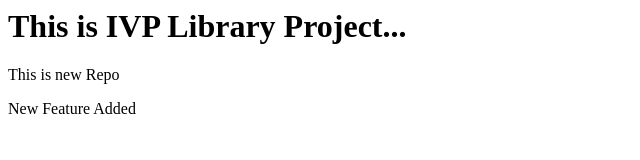
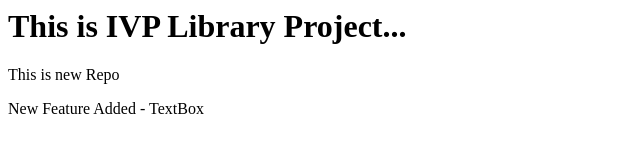
Before and after one commit to NikhilGovekar/IVPLib, a plain HTML site: page index.html in a window 1280 px wide. Shown: the full height of the page, 0-640 px from the left. Drawn offline with Linux system fonts and the light colour scheme.

Commit message:
TextBox Added

```diff
--- a/index.html
+++ b/index.html
@@ -1,3 +1,3 @@
 <h1>This is IVP Library Project...</h1>
 <p>This is new Repo</p>
-<p>New Feature Added</p>
+<p>New Feature Added - TextBox</p>
```
